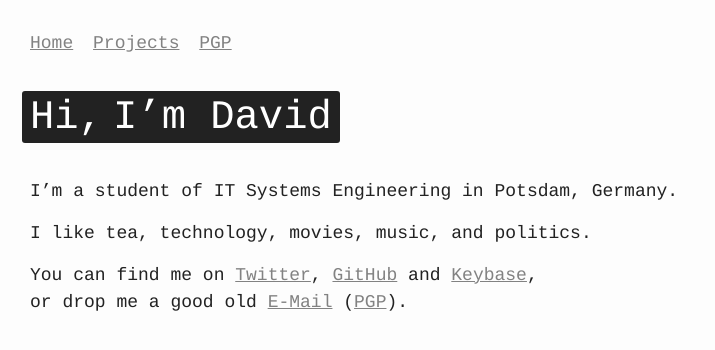
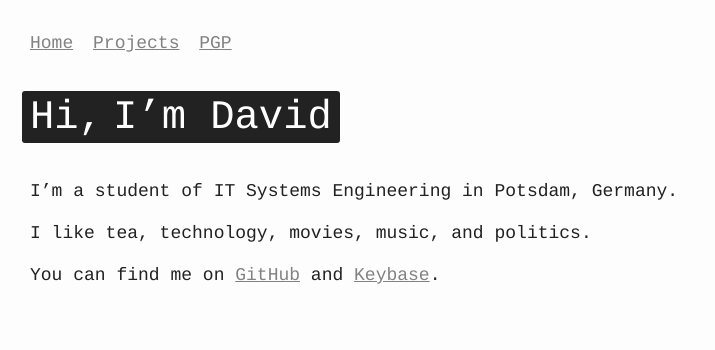
Before and after one commit to davidrauch/davidrauch.at, a Jekyll site: the page built from index.md, in a window 1280 px wide. Shown: the top 350 px of the page, without its empty margins (0-715 px from the left). Built offline with Jekyll 4.4.1, drawn with Linux system fonts in a browser that asks for light colours.

Commit message:
Update contact information

```diff
--- a/index.md
+++ b/index.md
@@ -7,4 +7,4 @@
 
 I like tea, technology, movies, music, and politics.
 
-You can find me on <a href="https://twitter.com/_daver">Twitter</a>, <a href="https://github.com/davidrauch">GitHub</a> and <a href="https://keybase.io/davidrauch">Keybase</a>,<br>or drop me a good old <a href="mailto:mail@davidrauch.at">E-Mail</a> (<a href="/pgp">PGP</a>).
+You can find me on <a href="https://github.com/davidrauch">GitHub</a> and <a href="https://keybase.io/davidrauch">Keybase</a>.
```
